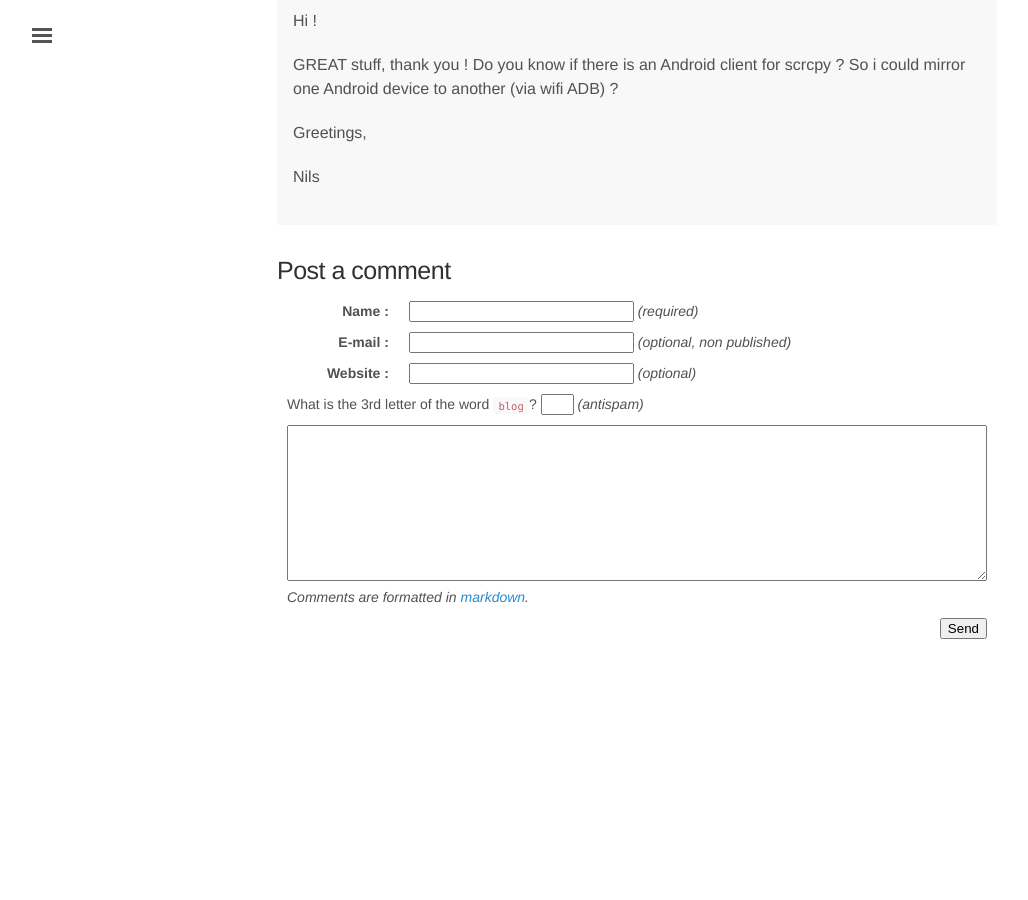
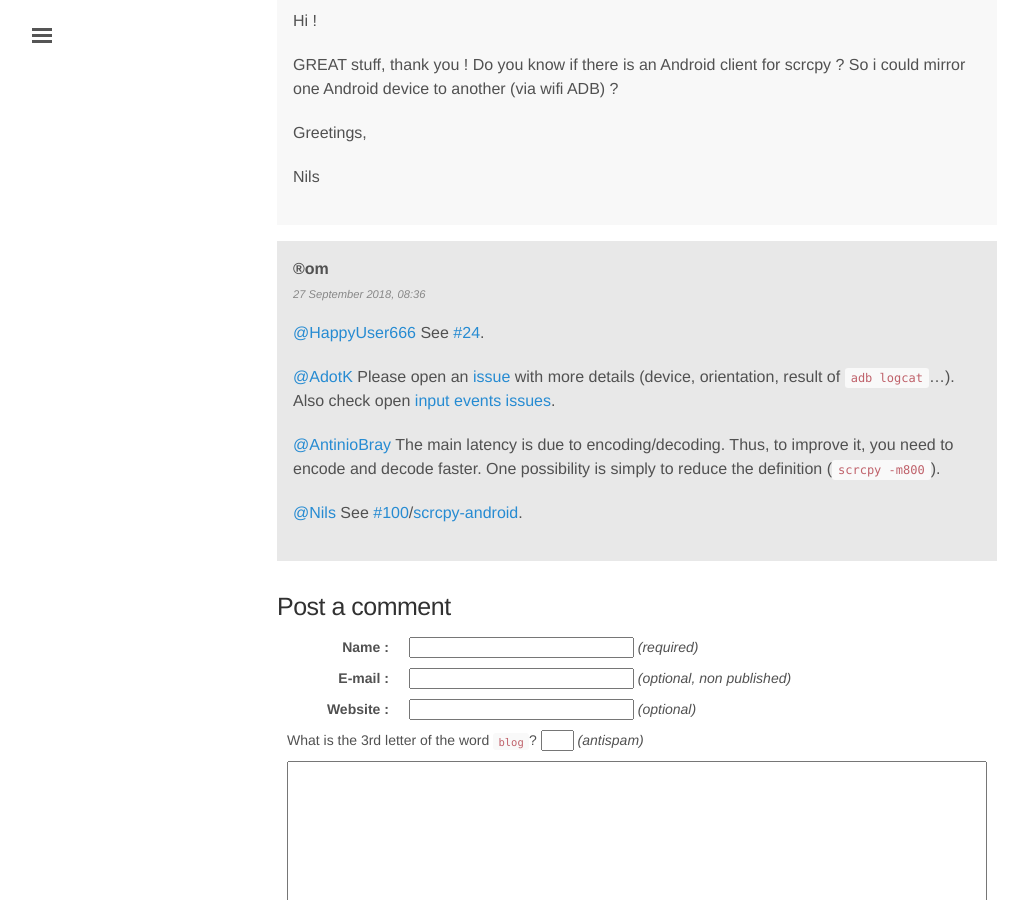
Before and after one commit to rom1v/blog.rom1v.com, a Jekyll site: the page built from _posts/2018-03-08-introducing-scrcpy.md, in a window 1280 px wide and 900 px high, scrolled down 22518 px. Shown: the whole window, without its empty margins (3-1031 px from the left). Built offline with Jekyll 4.4.1, drawn with Linux system fonts in a browser that asks for light colours; before the commit the page ends 23182 px from its top, so only the background shows below that.

Commit message:
Publish comment 54 for scrcpy

```diff
--- a/_data/comments-2018-03-introducing-scrcpy.yaml
+++ b/_data/comments-2018-03-introducing-scrcpy.yaml
@@ -541,3 +541,26 @@
     Greetings,
 
     Nils
+- id: 54
+  author: ®om
+  date: 2018-09-27 08:36:23+02:00
+  contents: |
+    [@HappyUser666](#comment-50) See [#24].
+
+    [#24]: https://github.com/Genymobile/scrcpy/issues/24
+
+    [@AdotK](#comment-51) Please open an [issue] with more details
+    (device, orientation, result of `adb logcat`…). Also check open [input
+    events issues].
+
+    [issue]: https://github.com/Genymobile/scrcpy/issues
+    [input events issues]: https://github.com/Genymobile/scrcpy/issues?q=is%3Aissue+is%3Aopen+label%3A%22input+events%22
+
+    [@AntinioBray](#comment-52) The main latency is due to encoding/decoding.
+    Thus, to improve it, you need to encode and decode faster. One possibility
+    is simply to reduce the definition (`scrcpy -m800`).
+
+    [@Nils](#comment-53) See [#100]/[scrcpy-android].
+
+    [#100]: https://github.com/Genymobile/scrcpy/issues/100
+    [scrcpy-android]: https://gitlab.com/las2mile/scrcpy-android
```
